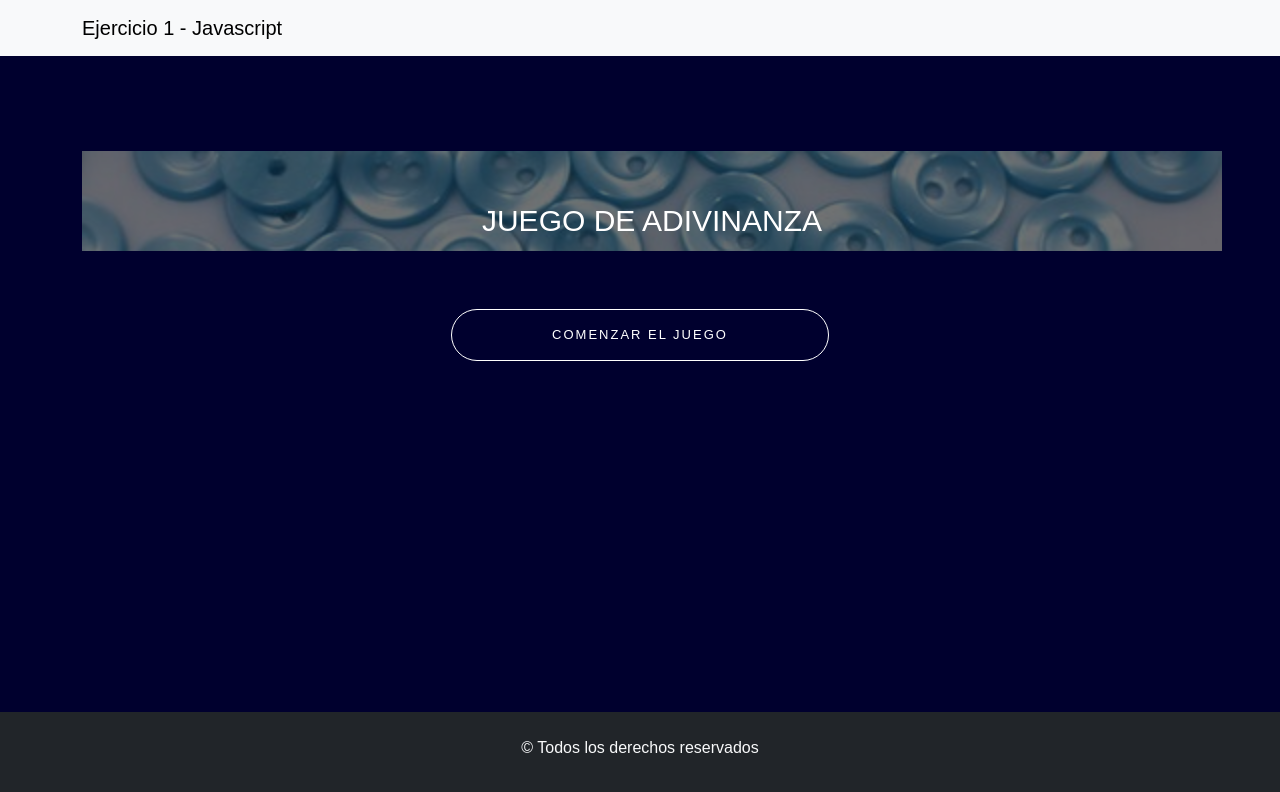
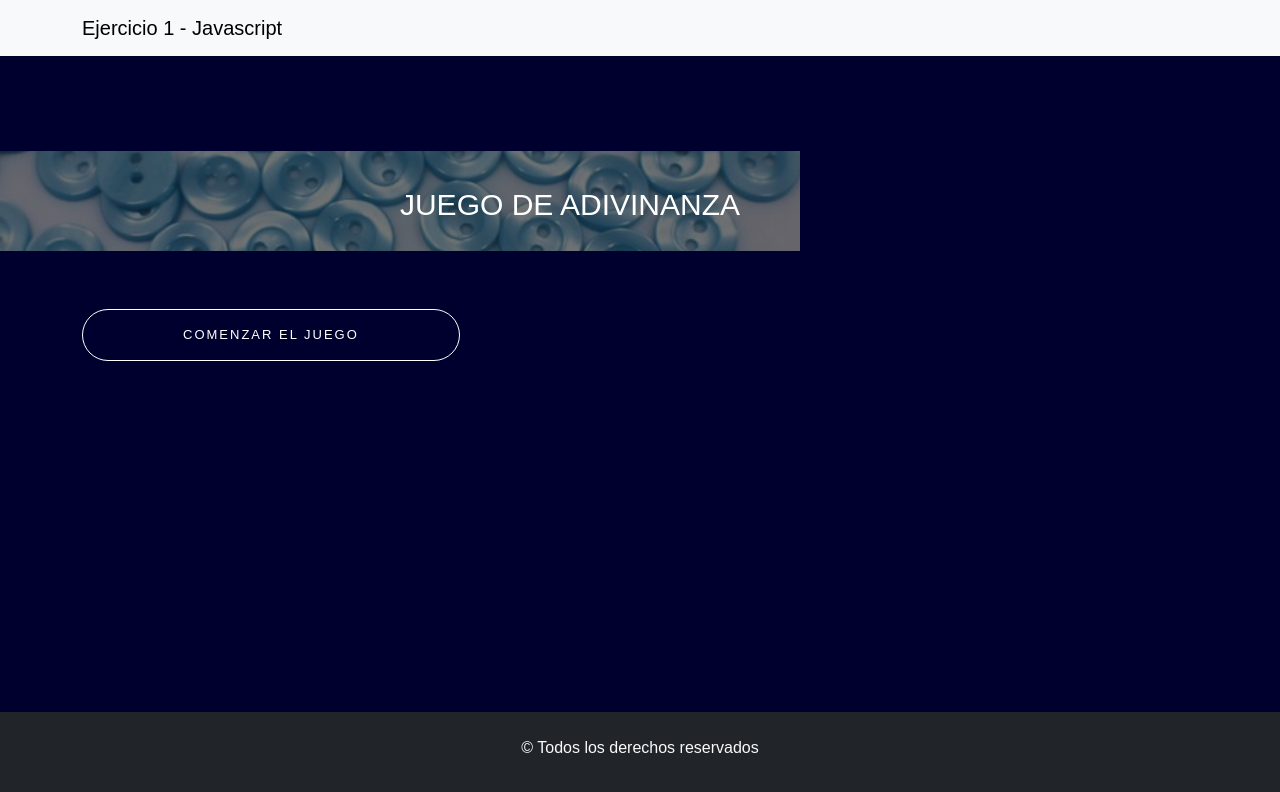
Before and after one commit to carolinavalverde/TP5-Ej1, a plain HTML site: page index.html in a window 1280 px wide. Drawn offline with nearby package versions, Linux system fonts and the light colour scheme.

Commit message:
agrego correcciones responsive

```diff
--- a/css/style.css
+++ b/css/style.css
@@ -30,10 +30,11 @@ main {
   color: white;
   width: 100%;
   text-align: center;
+  margin-bottom: 40px;
 }
 
 .bannerPrincipal img {
-   width: 100%;
+  width: 100vh;
   height: 100%;
   object-fit: cover;
   position: absolute;
--- a/index.html
+++ b/index.html
@@ -26,20 +26,23 @@
       </nav>
     </header>
     <main>
-      <section class="container bannerPrincipal mb-2">
+      <section class="bannerPrincipal mb-2">
         <img
           src="./img/botonesazules.jpg"
           alt="imagen de banner de botones azules"
+          class="img-fluid"
         />
         <div class="container containerBannerPrincipal">
           <h1 class="mt-5 textoBannerPrincipal">Juego de Adivinanza</h1>
         </div>
       </section>
       <section class="container mb-2 d-flex align-items-center">
-        <button class="botonPrincipal mx-auto" onclick="comenzarJuego()">
-          <span>Comenzar el juego</span>
-        </button>
-        <div id="juego" style="display: none">
+        <div class="col-lg-6 col-md-6 col-sm-12">
+          <button class="botonPrincipal mx-auto" onclick="comenzarJuego()">
+            <span>Comenzar el juego</span>
+          </button>
+        </div>
+        <div id="juego" class="col-lg-6 col-md-6 col-sm-12" style="display: none">
           <h3 class="m-4">Ingresa un número:</h3>
           <div class="input-group m-3">
             <input
```
